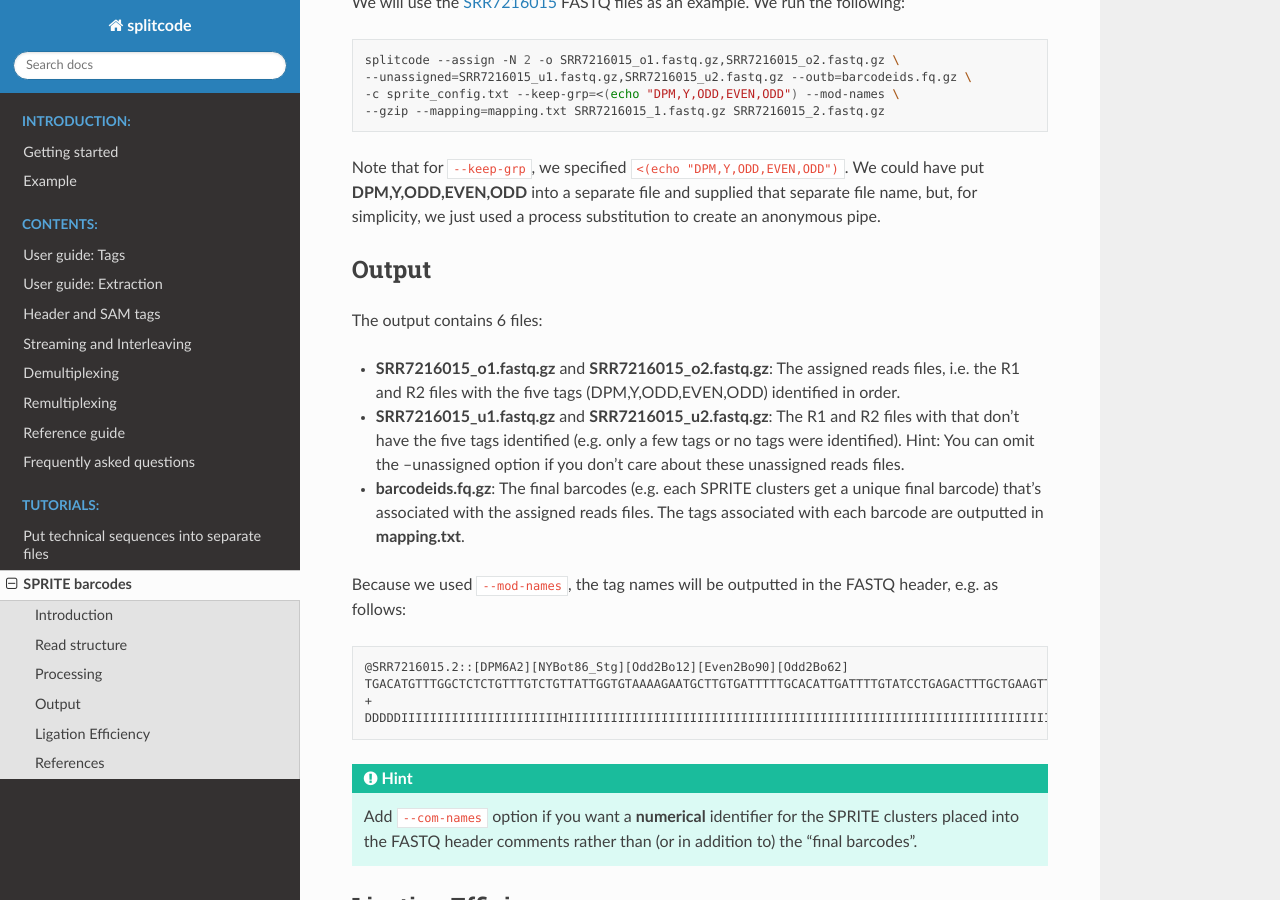
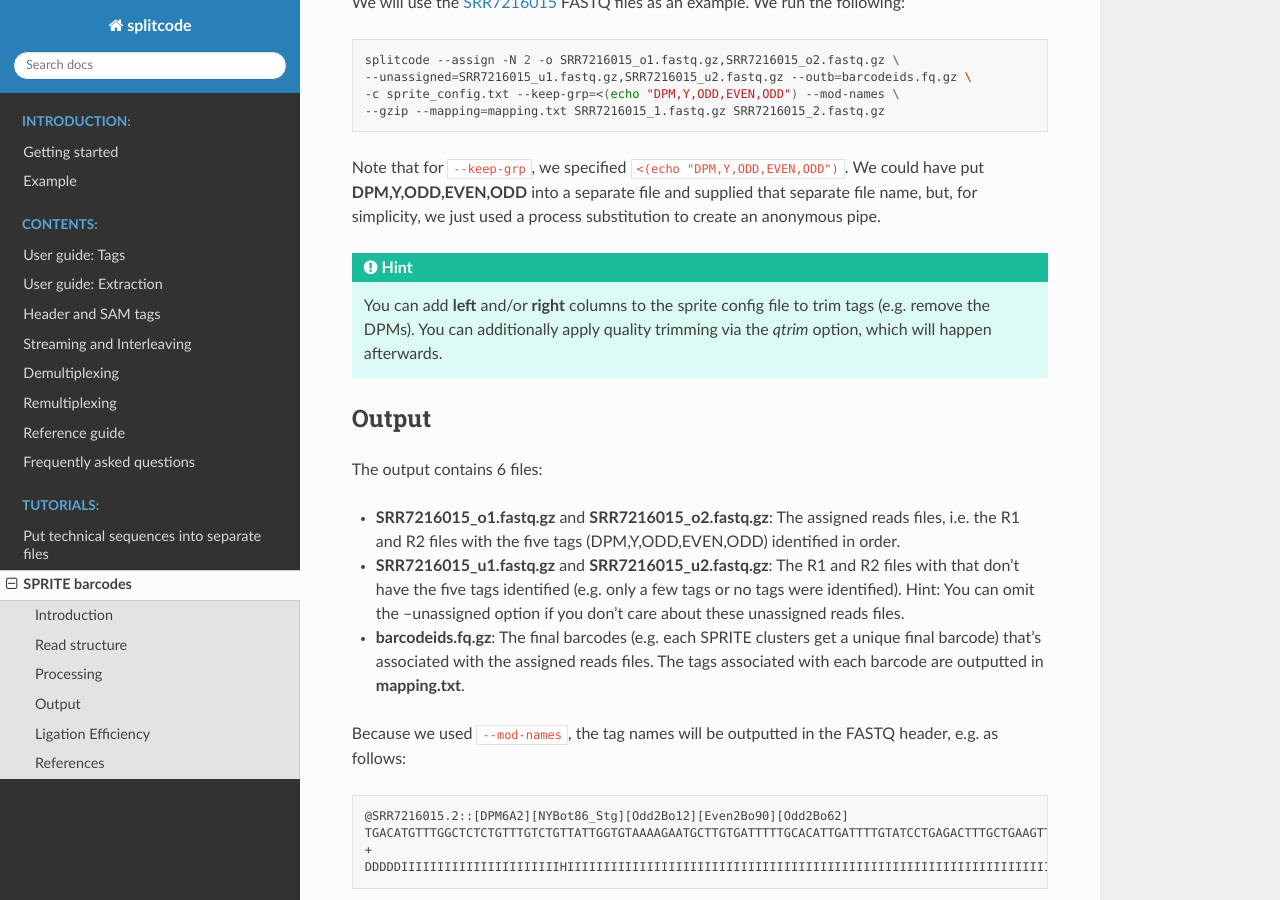
Before and after one commit to pachterlab/splitcode-tutorial, a Sphinx documentation site: the page built from docs/source/tutorials_sprite.rst, in a window 1280 px wide and 900 px high, scrolled down 1531 px. Built offline with Sphinx 7.4.7 and the Read the Docs theme 2.0.0, drawn with Linux system fonts in a browser that asks for light colours.

Commit message:
add hint

```diff
--- a/docs/source/tutorials_sprite.rst
+++ b/docs/source/tutorials_sprite.rst
@@ -41,6 +41,11 @@ We will use the `SRR7216015 <https://www.ncbi.nlm.nih.gov/sra/?term=SRR7216015>`
    --gzip --mapping=mapping.txt SRR7216015_1.fastq.gz SRR7216015_2.fastq.gz
 
 Note that for ``--keep-grp``, we specified ``<(echo "DPM,Y,ODD,EVEN,ODD")``. We could have put **DPM,Y,ODD,EVEN,ODD** into a separate file and supplied that separate file name, but, for simplicity, we just used a process substitution to create an anonymous pipe.
+
+.. hint::
+
+   You can add **left** and/or **right** columns to the sprite config file to trim tags (e.g. remove the DPMs). You can additionally apply quality trimming via the *qtrim* option, which will happen afterwards.
+
 
 Output
 ^^^^^^
```
